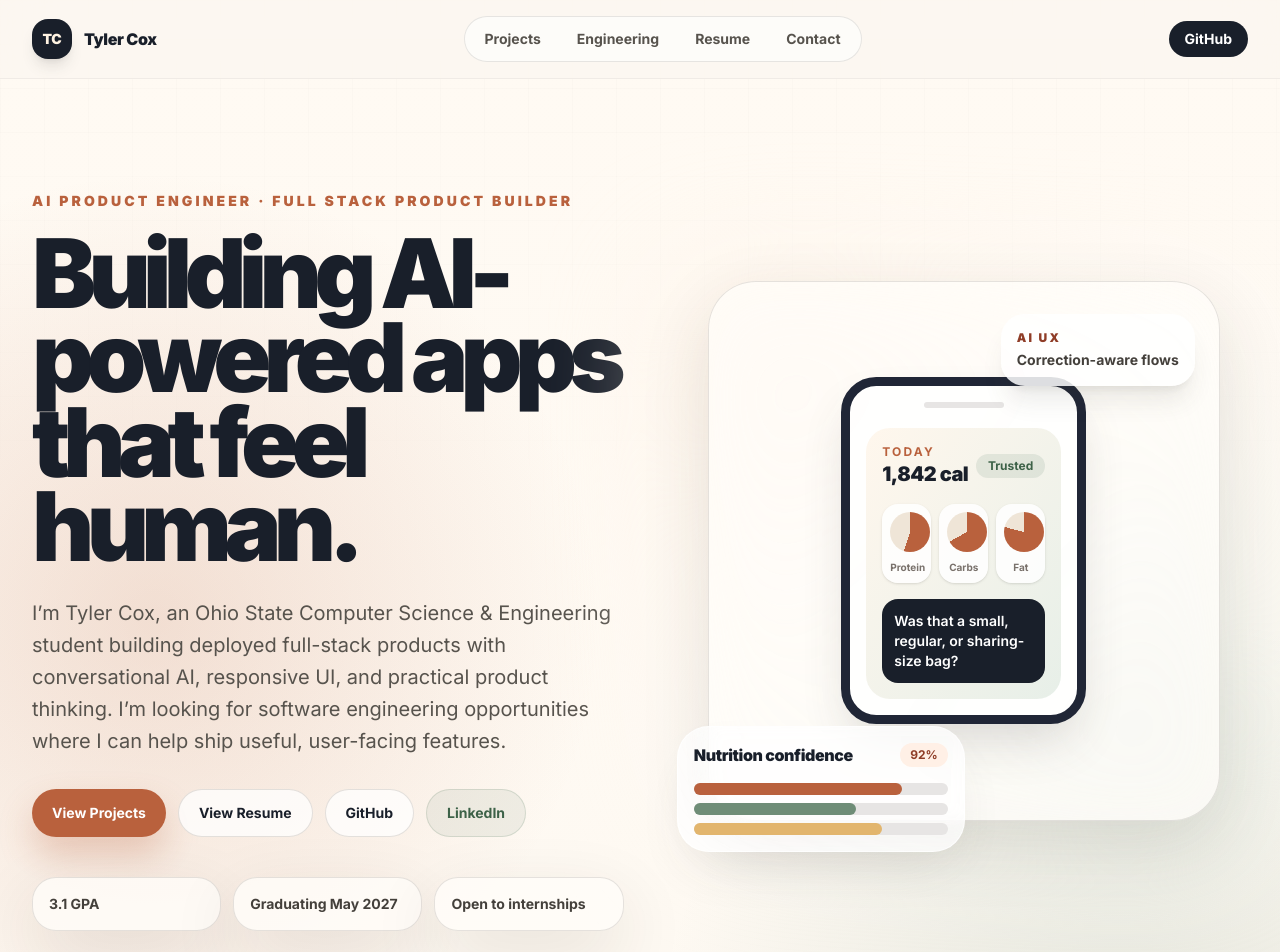
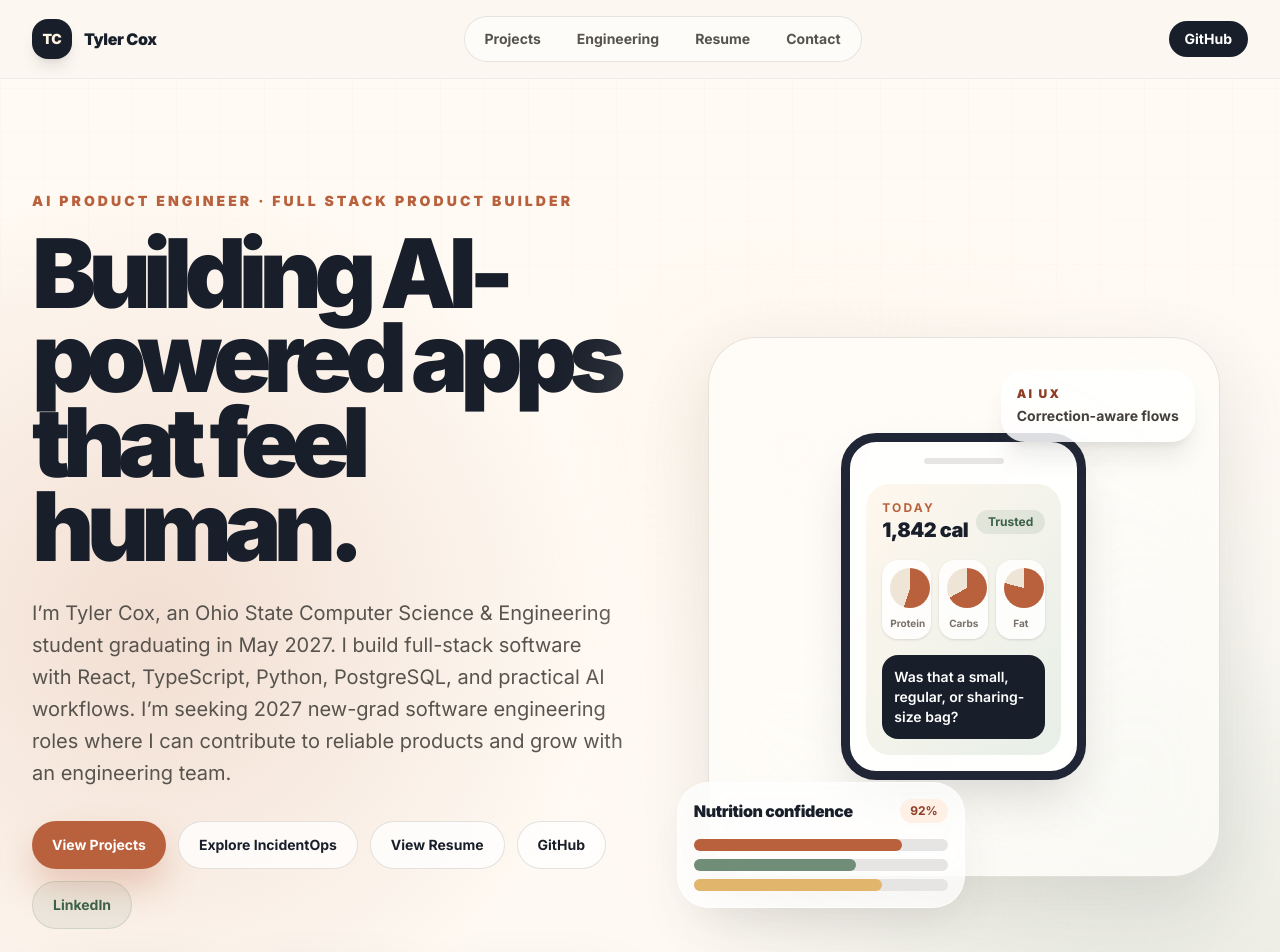
Before and after one commit to TyCodes101/tyler-portfolio-site, a Next.js app: page / in a window 1280 px wide. Shown: the top 952 px of the page. Built offline with nearby package versions, Linux system fonts and the light colour scheme.

Commit message:
fix: align src/app/page.tsx with 2027 recruiting and OSU email

```diff
--- a/src/app/page.tsx
+++ b/src/app/page.tsx
@@ -132,16 +132,17 @@ export default function Home() {
               Building AI-powered apps that feel human.
             </h1>
             <p className="mt-7 max-w-2xl text-lg leading-8 text-stone-600 sm:text-xl">
-              I’m Tyler Cox, an Ohio State Computer Science & Engineering student building deployed full-stack products with conversational AI, responsive UI, and practical product thinking. I’m looking for software engineering opportunities where I can help ship useful, user-facing features.
+              I’m Tyler Cox, an Ohio State Computer Science & Engineering student graduating in May 2027. I build full-stack software with React, TypeScript, Python, PostgreSQL, and practical AI workflows. I’m seeking 2027 new-grad software engineering roles where I can contribute to reliable products and grow with an engineering team.
             </p>
             <div className="mt-8 flex flex-col gap-3 sm:flex-row sm:flex-wrap">
               <Button href="#projects">View Projects</Button>
+              <Button href="#incidentops" variant="secondary">Explore IncidentOps</Button>
               <Button href="/Tyler-Cox-Resume.pdf" variant="secondary">View Resume</Button>
               <Button href="https://github.com/TyCodes101" variant="secondary">GitHub</Button>
               <Button href="https://www.linkedin.com/in/tyler-cox-53b886406" variant="ghost">LinkedIn</Button>
             </div>
             <div className="mt-10 grid gap-3 sm:grid-cols-3">
-              {["3.1 GPA", "Graduating May 2027", "Open to internships"].map((item) => (
+              {["Full-stack · Backend", "Graduating May 2027", "Seeking 2027 new-grad roles"].map((item) => (
                 <div key={item} className="glass rounded-3xl p-4 text-sm font-bold text-stone-700">{item}</div>
               ))}
             </div>
@@ -347,7 +348,7 @@ export default function Home() {
           <div>
             <p className="mb-3 text-sm font-black uppercase tracking-[.22em] text-[#b9613d]">Resume</p>
             <h2 className="text-4xl font-black tracking-[-.055em] sm:text-5xl">A recruiter-ready resume built for quick review.</h2>
-            <p className="mt-4 max-w-2xl text-lg leading-8 text-stone-600">The resume is a clean one-page PDF focused on software engineering internships, shipped projects, technical skills, and practical leadership experience.</p>
+            <p className="mt-4 max-w-2xl text-lg leading-8 text-stone-600">Download my one-page software engineering résumé featuring IncidentOps, MacroMesh, engineering skills, and campus leadership.</p>
           </div>
           <div className="flex flex-col gap-3 sm:flex-row lg:flex-col xl:flex-row">
             <Button href="/resume" variant="secondary">View web resume</Button>
@@ -361,11 +362,11 @@ export default function Home() {
           <div>
             <p className="mb-3 text-sm font-black uppercase tracking-[.22em] text-[#b9613d]">Contact</p>
             <h2 className="text-4xl font-black tracking-[-.055em] sm:text-6xl">Let’s build something useful.</h2>
-            <p className="mt-5 text-lg leading-8 text-stone-600">I’m open to software engineering internships, product-minded engineering conversations, and teams building polished AI or consumer software.</p>
+            <p className="mt-5 text-lg leading-8 text-stone-600">I’m seeking 2027 entry-level software engineering opportunities in full-stack, backend, applied AI, and security-focused development, especially in Ohio and on remote teams.</p>
           </div>
           <div className="glass grid gap-3 rounded-[2.5rem] p-5">
             {[
-              ['Email', 'Tyler.cox66@yahoo.com', 'mailto:Tyler.cox66@yahoo.com'],
+              ['Email', 'cox.1644@osu.edu', 'mailto:cox.1644@osu.edu'],
               ['LinkedIn', 'linkedin.com/in/tyler-cox-53b886406', 'https://www.linkedin.com/in/tyler-cox-53b886406'],
               ['GitHub', 'github.com/TyCodes101', 'https://github.com/TyCodes101'],
               ['Live product', 'Calorie Compass', 'https://calorie-compass-chi.vercel.app/'],
```
